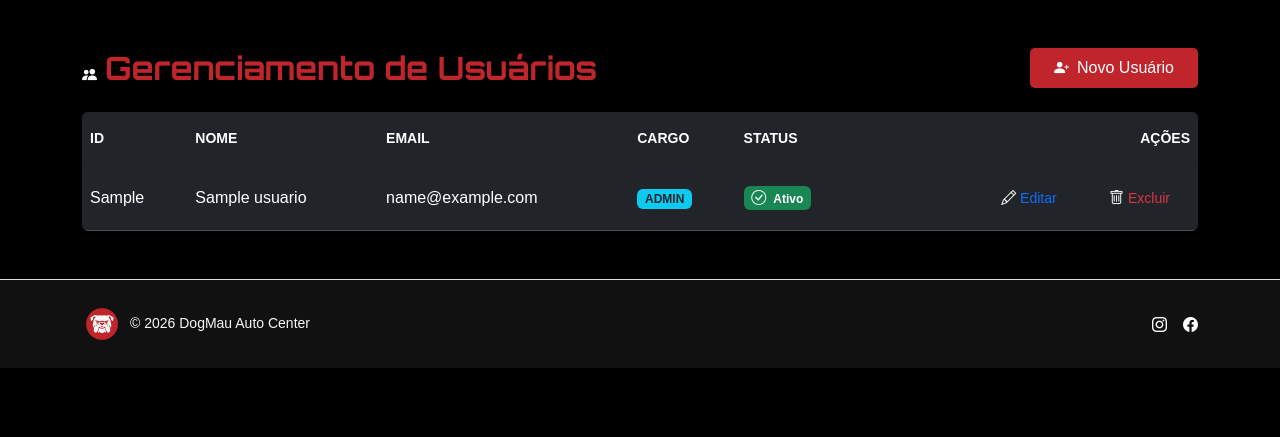
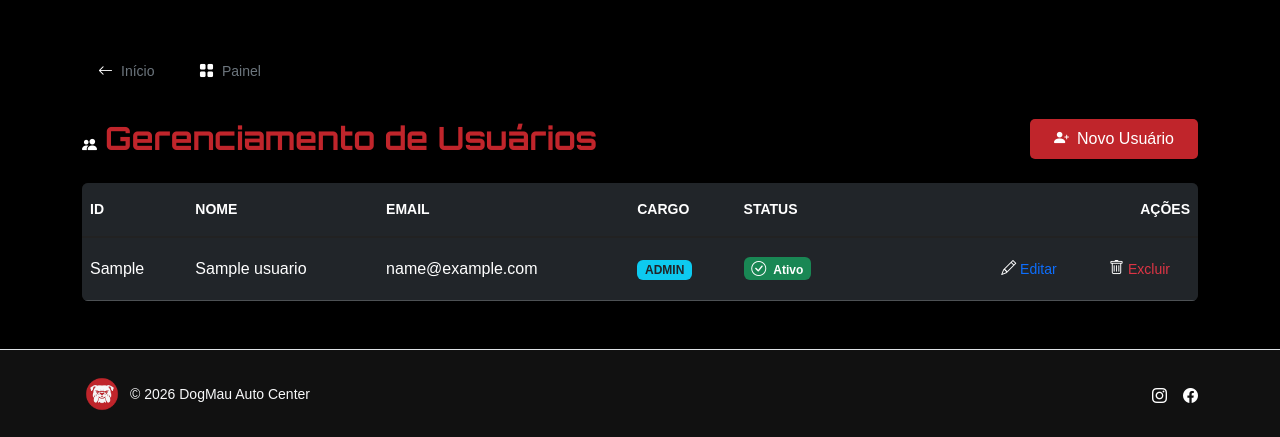
Before and after one commit to BailoMateus/Dog-Mau-AutoCenter, a FastAPI app: template backend/app/templates/pages/admin_usuarios.html in a window 1280 px wide. Shown: the top 437 px of the page. Run offline with FastAPI, Linux system fonts and the light colour scheme; the template is opened without the code that fills it: most values are stand-ins (such as "Sample title", 1, 10 or a date in 2020); parts of the project's set-up code (start-up, migrations or seed data) failed here and were passed over.

Commit message:
Fix: pagina admin

```diff
--- a/backend/app/templates/pages/admin_usuarios.html
+++ b/backend/app/templates/pages/admin_usuarios.html
@@ -6,6 +6,15 @@
 
 {% block main %}
 <div class="container my-5">
+    <div class="mb-4">
+        <a href="/" class="btn btn-outline-secondary btn-sm px-3">
+            <i class="bi bi-arrow-left me-2"></i>Início
+        </a>
+        <a href="/painel" class="btn btn-outline-secondary btn-sm px-3 ms-2">
+            <i class="bi bi-grid-fill me-2"></i>Painel
+        </a>
+    </div>
+
     <div class="d-flex flex-column flex-md-row justify-content-between align-items-md-center mb-4 gap-3">
         <h2 class="fw-bold m-0" style="color: rgba(192, 37, 43); font-family: 'Orbitron', sans-serif;">
             <i class="bi bi-people-fill me-2"></i>Gerenciamento de Usuários
```
Also changed, not shown: 1 other file.
